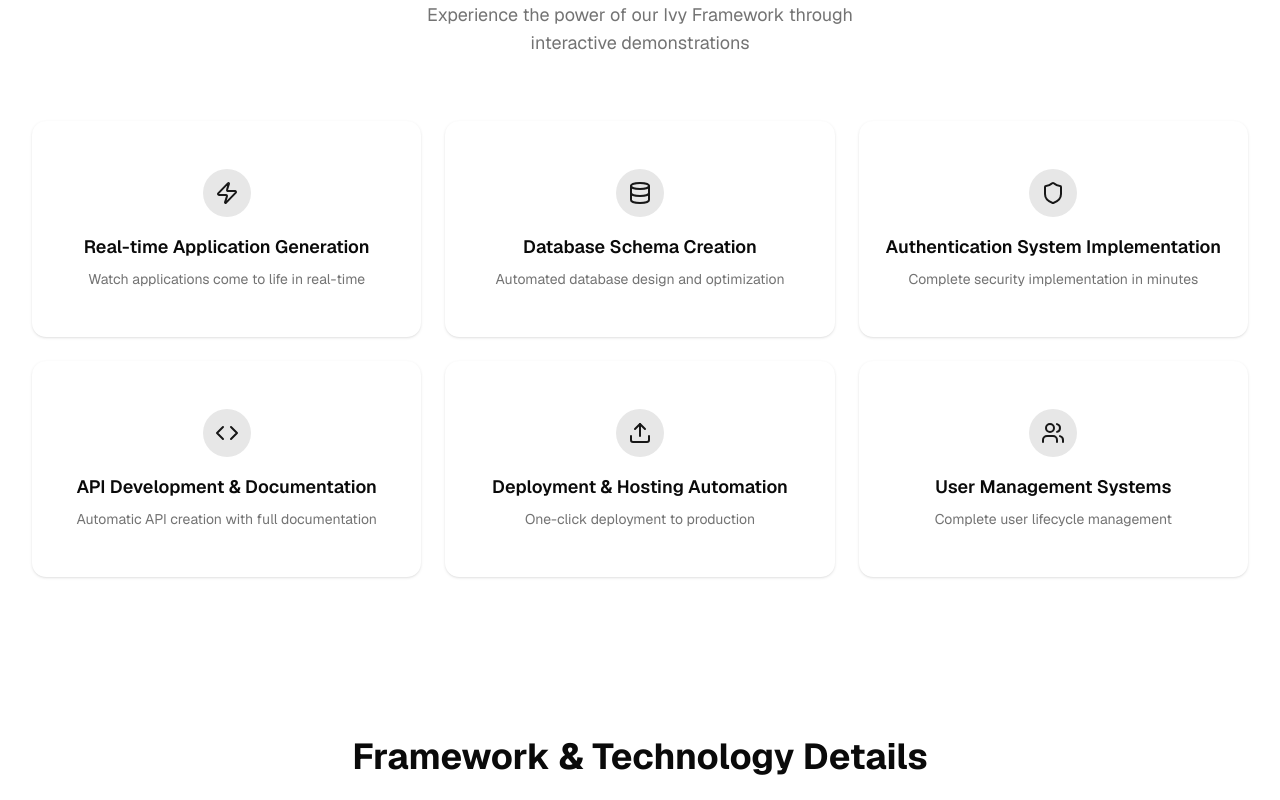
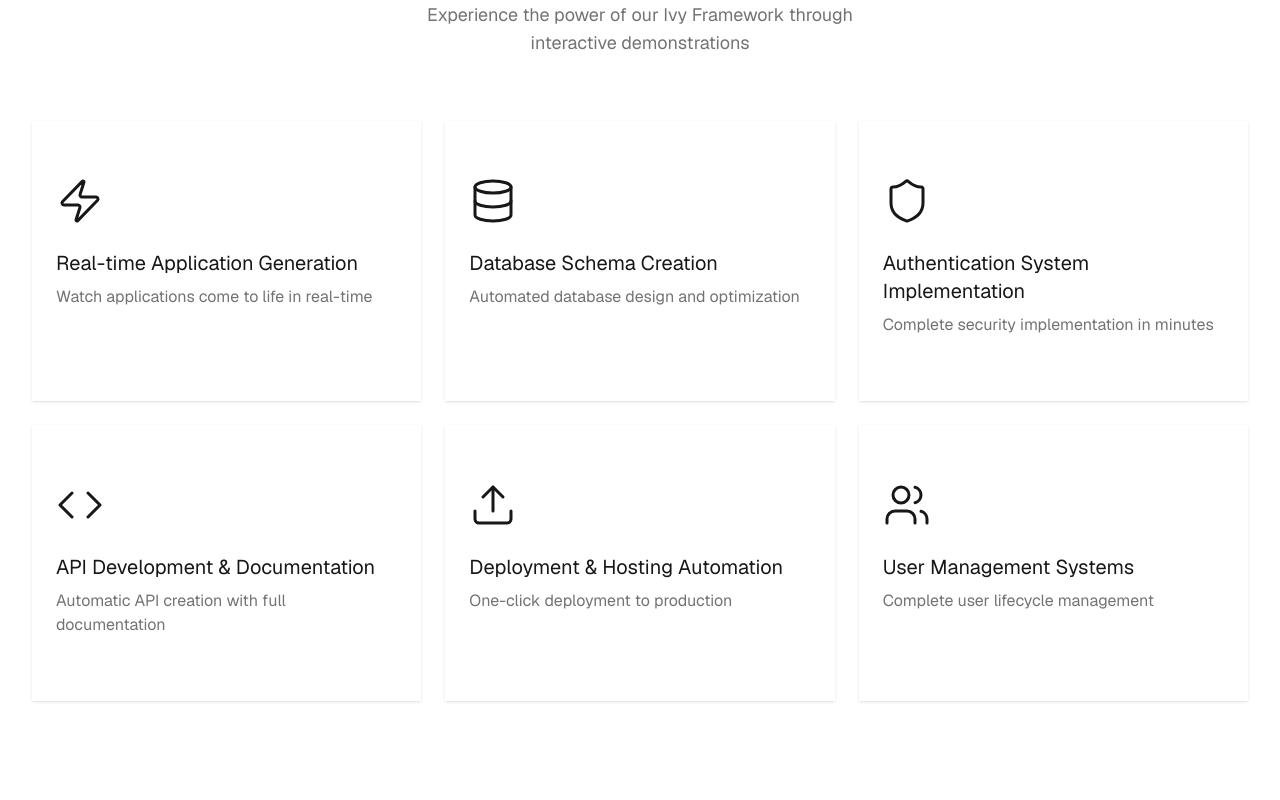
Before and after one commit to SpaceCorps/web, a React (Vite) app: page /portfolio in a window 1280 px wide. Shown: the part 2540-3340 px from the top of the page. Built offline with nearby package versions, Linux system fonts and the light colour scheme.

Commit message:
feat: improve better styling and colors

```diff
--- a/src/components/TechnologyDemosSection/TechnologyDemosSection.tsx
+++ b/src/components/TechnologyDemosSection/TechnologyDemosSection.tsx
@@ -13,14 +13,12 @@ const TechDemoCard: React.FC<TechDemoCardProps> = ({
 }) => {
   return (
     <Card>
-      <CardContent className="p-6 text-center">
-        <div className="mb-4 flex justify-center">
-          <div className="p-3 rounded-full bg-primary/10 text-primary">
-            {icon}
-          </div>
+      <CardContent className="p-6">
+        <div className="mb-4 ">
+          <div className="rounded-full text-primary py-2">{icon}</div>
         </div>
-        <h3 className="text-lg font-semibold text-foreground mb-2">{title}</h3>
-        <p className="text-muted-foreground text-sm">{description}</p>
+        <h3 className="text-xl text-primary mb-2">{title}</h3>
+        <p className="text-muted-foreground text-md mb-4">{description}</p>
       </CardContent>
     </Card>
   );
@@ -29,32 +27,32 @@ const TechDemoCard: React.FC<TechDemoCardProps> = ({
 const TechnologyDemosSection: React.FC<TechnologyDemosSectionProps> = () => {
   const demos: TechDemoCardProps[] = [
     {
-      icon: <Zap className="h-6 w-6" />,
+      icon: <Zap className="h-12 w-12 stroke-[1.5]" />,
       title: "Real-time Application Generation",
       description: "Watch applications come to life in real-time",
     },
     {
-      icon: <Database className="h-6 w-6" />,
+      icon: <Database className="h-12 w-12 stroke-[1.5]" />,
       title: "Database Schema Creation",
       description: "Automated database design and optimization",
     },
     {
-      icon: <Shield className="h-6 w-6" />,
+      icon: <Shield className="h-12 w-12 stroke-[1.5]" />,
       title: "Authentication System Implementation",
       description: "Complete security implementation in minutes",
     },
     {
-      icon: <Code className="h-6 w-6" />,
+      icon: <Code className="h-12 w-12 stroke-[1.5]" />,
       title: "API Development & Documentation",
       description: "Automatic API creation with full documentation",
     },
     {
-      icon: <Upload className="h-6 w-6" />,
+      icon: <Upload className="h-12 w-12 stroke-[1.5]" />,
       title: "Deployment & Hosting Automation",
       description: "One-click deployment to production",
     },
     {
-      icon: <Users className="h-6 w-6" />,
+      icon: <Users className="h-12 w-12 stroke-[1.5]" />,
       title: "User Management Systems",
       description: "Complete user lifecycle management",
     },
--- a/src/components/ui/card.tsx
+++ b/src/components/ui/card.tsx
@@ -7,7 +7,7 @@ function Card({ className, ...props }: React.ComponentProps<"div">) {
     <div
       data-slot="card"
       className={cn(
-        "bg-card text-card-foreground flex flex-col gap-6 rounded-xl py-6 shadow-sm",
+        "bg-card text-card-foreground flex flex-col gap-6 py-6 shadow-sm",
         className,
       )}
       {...props}
--- a/src/index.css
+++ b/src/index.css
@@ -85,7 +85,7 @@
 .dark {
   --background: oklch(0.145 0 0);
   --foreground: oklch(0.985 0 0);
-  --card: oklch(0.1398 0 0);
+  --card: oklch(0.16 0 0);
   --card-foreground: oklch(0.985 0 0);
   --popover: oklch(0.205 0 0);
   --popover-foreground: oklch(0.985 0 0);
```
